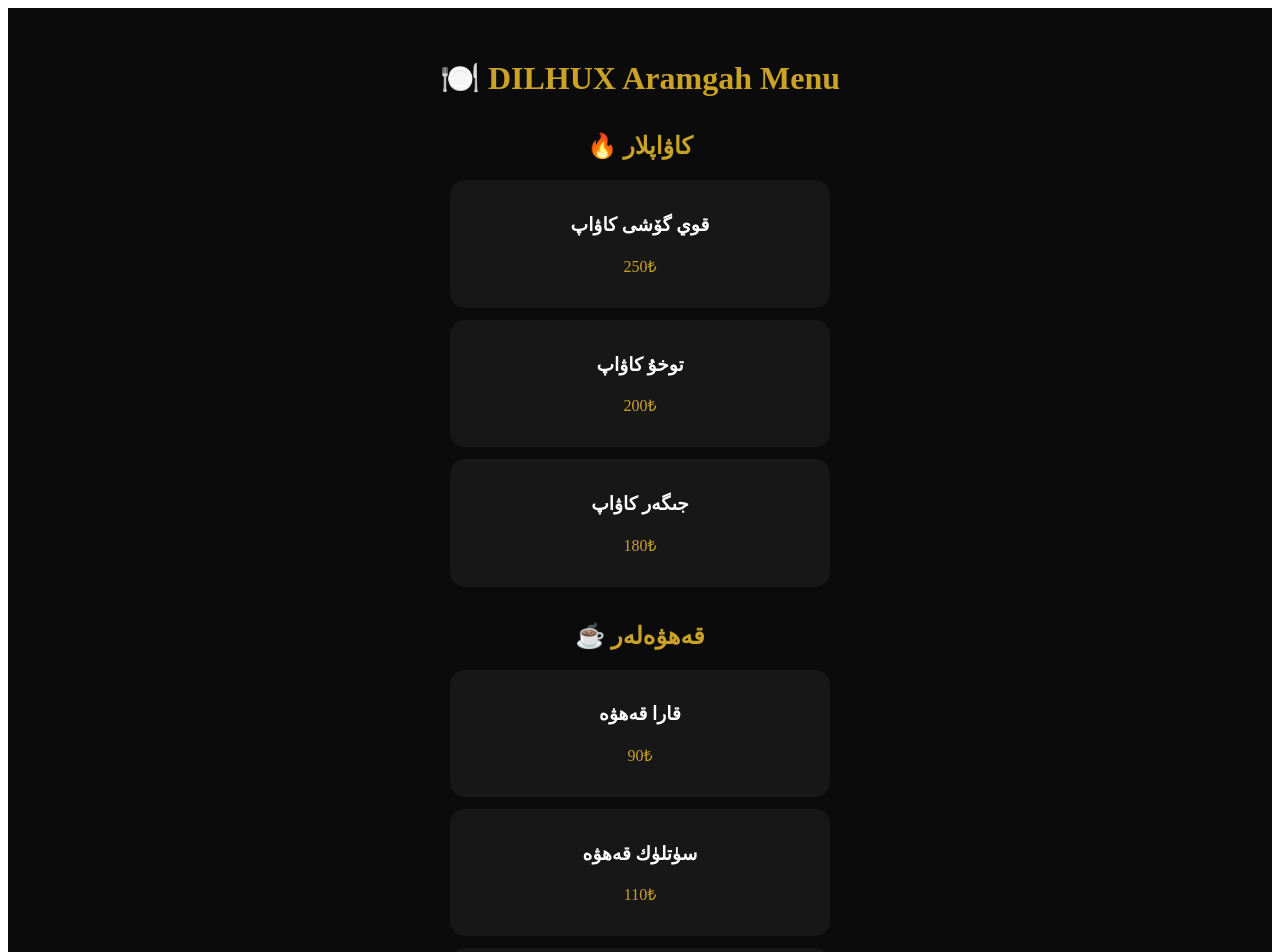
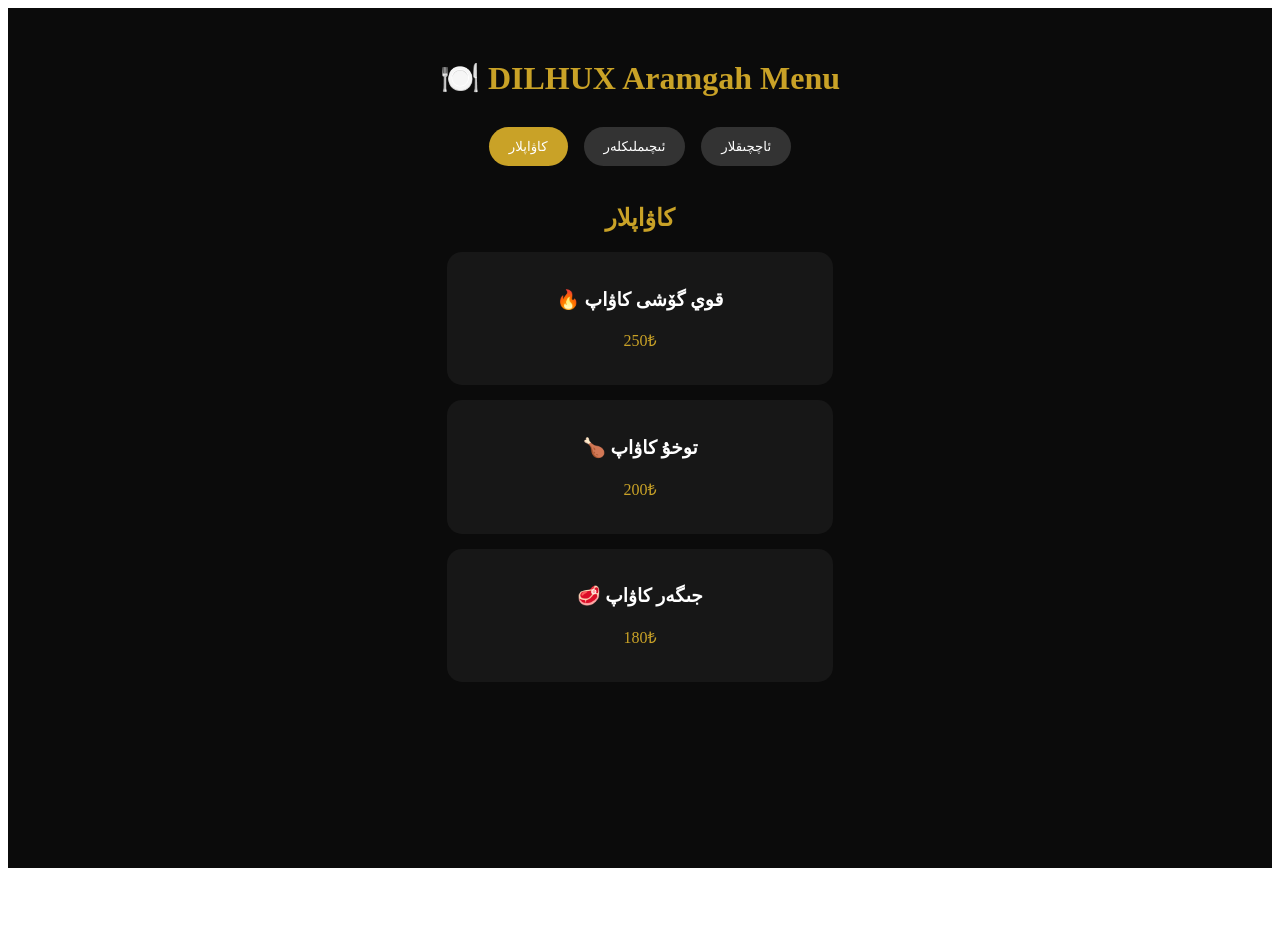
Before and after one commit to wolkan009977-a11y/dilhux-aramgah, a Next.js app: page /menu in a window 1280 px wide. Shown: the top 952 px of the page. After the commit the page ends 876 px from the top, so only its background shows below. Built offline with nearby package versions, Linux system fonts and the light colour scheme.

Commit message:
Update page.js

```diff
--- a/app/menu/page.js
+++ b/app/menu/page.js
@@ -1,73 +1,90 @@
+"use client";
+
+import { useState } from "react";
+
 export default function Menu() {
-  const categories = [
-    {
-      title: "🔥 كاۋاپلار",
-      items: [
-        ["قوي گۆشى كاۋاپ", "250₺"],
-        ["توخۇ كاۋاپ", "200₺"],
-        ["جىگەر كاۋاپ", "180₺"],
+  const [active, setActive] = useState("كاۋاپلار");
+
+  const menus = {
+    "كاۋاپلار": [
+      ["🔥 قوي گۆشى كاۋاپ", "250₺"],
+      ["🍗 توخۇ كاۋاپ", "200₺"],
+      ["🥩 جىگەر كاۋاپ", "180₺"],
     ],
-    },
-    {
-      title: "☕ قەھۋەلەر",
-      items: [
-        ["قارا قەھۋە", "90₺"],
-        ["سۈتلۈك قەھۋە", "110₺"],
-        ["ئالاھىدە قەھۋە", "130₺"],
+
+    "ئىچىملىكلەر": [
+      ["☕ قارا قەھۋە", "90₺"],
+      ["🍵 چاي", "50₺"],
+      ["🥤 شەربەت", "80₺"],
     ],
-    },
-    {
-      title: "🥤 ئىچىملىكلەر",
-      items: [
-        ["سوغۇق ئىچىملىك", "70₺"],
-        ["چاي", "50₺"],
-        ["شەربەت", "80₺"],
+
+    "ئاچچىقلار": [
+      ["🌶️ ئاچچىق سالات", "100₺"],
+      ["🌶️ ئاچچىق تائاملار", "150₺"],
+      ["🥘 ئالاھىدە ئاچچىق", "170₺"],
     ],
-    },
-  ];
+  };
 
   return (
     <main
       style={{
-        background: "#0b0b0b",
-        color: "white",
-        minHeight: "100vh",
-        padding: "30px",
-        textAlign: "center",
+        background:"#0b0b0b",
+        color:"white",
+        minHeight:"100vh",
+        padding:"30px",
+        textAlign:"center"
       }}
     >
-      <h1 style={{ color: "#c9a227" }}>
+
+      <h1 style={{color:"#c9a227"}}>
         🍽️ DILHUX Aramgah Menu
       </h1>
 
-      {categories.map((cat, index) => (
-        <section key={index} style={{ marginTop: "35px" }}>
 
-          <h2 style={{ color: "#c9a227" }}>
-            {cat.title}
+      <div>
+        {Object.keys(menus).map((name) => (
+          <button
+            key={name}
+            onClick={() => setActive(name)}
+            style={{
+              margin:"8px",
+              padding:"12px 20px",
+              borderRadius:"25px",
+              border:"none",
+              background: active === name ? "#c9a227" : "#333",
+              color:"white",
+              cursor:"pointer"
+            }}
+          >
+            {name}
+          </button>
+        ))}
+      </div>
+
+
+      <h2 style={{color:"#c9a227", marginTop:"30px"}}>
+        {active}
       </h2>
 
-          {cat.items.map((item, i) => (
+
+      {menus[active].map((item,index)=>(
         <div
-              key={i}
+          key={index}
           style={{
-                background: "#171717",
-                padding: "15px",
-                margin: "12px auto",
-                maxWidth: "350px",
-                borderRadius: "15px",
+            background:"#171717",
+            padding:"18px",
+            margin:"15px auto",
+            maxWidth:"350px",
+            borderRadius:"15px"
           }}
         >
           <h3>{item[0]}</h3>
-              <p style={{ color: "#c9a227" }}>
+          <p style={{color:"#c9a227"}}>
             {item[1]}
           </p>
         </div>
       ))}
 
-        </section>
-      ))}
-
     </main>
   );
 }
```
Lines whose indentation alone changed are shown as unchanged.
